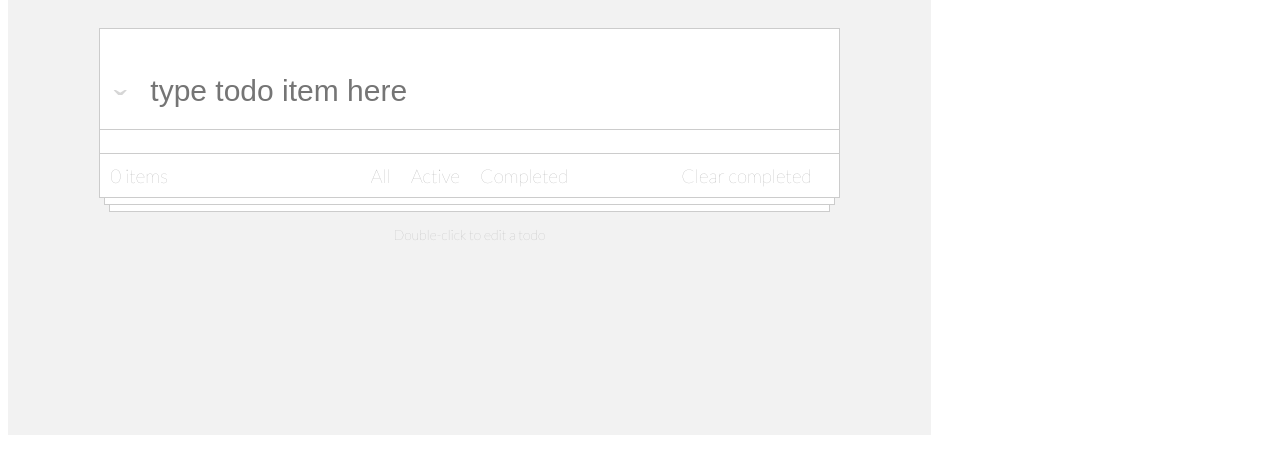
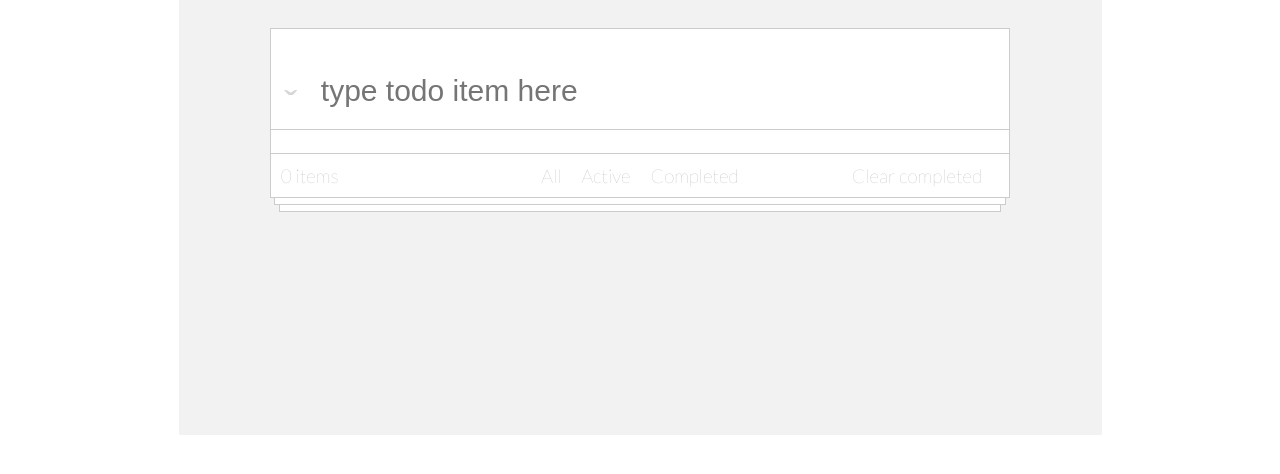
Before and after one commit to cogKnitter/3.4-todo-lis, a website: page index.html in a window 1280 px wide. Shown: the part 252-726 px from the top of the page. Drawn offline with Linux system fonts and the light colour scheme.

Commit message:
updated alignment

```diff
--- a/index.html
+++ b/index.html
@@ -40,11 +40,6 @@
       <div class="bottom-tab__two">
       </div>
       <footer>
-        <span>
-          <p class="footer__message">
-            Double-click to edit a todo
-          </p>
-        </span>
       </footer>
     </section> <!-- ends wrapper-->
   </body>
--- a/sass/blocks/main.sass
+++ b/sass/blocks/main.sass
@@ -1,5 +1,4 @@
 // Main
-
 
 
 .list-workspace
@@ -35,8 +34,6 @@
   line-height: 20%
   margin: 2rem 1rem 0 4rem
   color: $grayFont
-
-.todo-list__item
 
 
 .todo-list__item--text
--- a/sass/helpers/base.sass
+++ b/sass/helpers/base.sass
@@ -13,3 +13,4 @@ body
   height: 637px
   width: 923px
   background-color: rgb(242, 242, 242)
+  margin: 0 auto
```
Also changed, not shown: styles/main.css.
